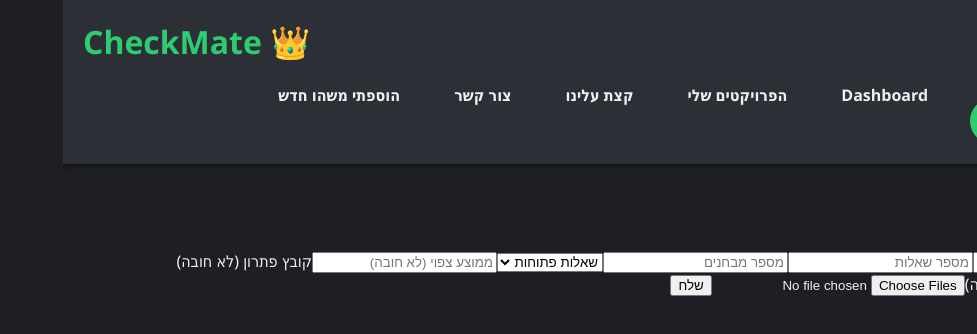
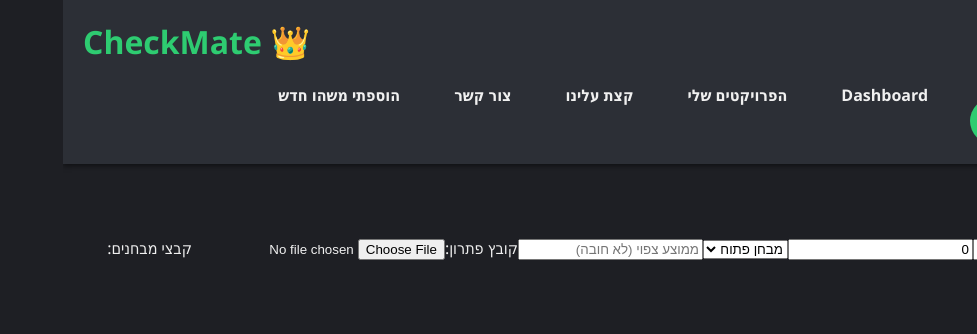
Before and after one commit to CheckMate400/CM_frontend, a React (Vite) app: page /new in a window 1280 px wide. Shown: the top 334 px of the page, without its empty margins (303-1280 px from the left). Built offline with nearby package versions, Linux system fonts and the light colour scheme.

Commit message:
better front + dashboard

```diff
--- a/package.json
+++ b/package.json
@@ -10,9 +10,11 @@
     "preview": "vite preview"
   },
   "dependencies": {
+    "axios": "^1.10.0",
     "react": "^19.1.0",
     "react-dom": "^19.1.0",
-    "react-router-dom": "^7.6.0"
+    "react-router-dom": "^7.6.0",
+    "recharts": "^2.15.3"
   },
   "devDependencies": {
     "@eslint/js": "^9.25.0",
--- /dev/null
+++ b/src/api/projects.js
@@ -0,0 +1,18 @@
+// api/projects.js
+
+export async function sendProject(formData) {
+    const BACKEND_URL = "https://cm-backend-8k6b.onrender.com";
+
+    try {
+      const response = await fetch(`${BACKEND_URL}/projects/create`, {
+        method: "POST",
+        body: formData,
+      });
+
+      const data = await response.json();
+      return data;
+    } catch (err) {
+      console.error("❌ Error sending project:", err);
+      throw err;
+    }
+  }
--- /dev/null
+++ b/src/api/projects_get.js
@@ -0,0 +1,12 @@
+const BACKEND_URL = "https://cm-backend-8k6b.onrender.com";
+
+export async function fetchProjects() {
+  try {
+    const res = await fetch(`${BACKEND_URL}/projects`);
+    const data = await res.json();
+    return data;
+  } catch (err) {
+    console.error("❌ Failed to fetch projects:", err);
+    return [];
+  }
+}
--- a/src/pages/Dashboard.jsx
+++ b/src/pages/Dashboard.jsx
@@ -1,84 +1,56 @@
 import React, { useEffect, useState } from "react";
-import axios from "axios";
-import { PieChart, Pie, Cell, Tooltip, Legend } from "recharts";
-
-const BACKEND_URL = "https://YOUR-BACKEND-URL/statistics"; // 👈 Replace with your actual Render URL
-
-const dummyGrades = [95, 88, 76, 90, 85, 67, 59, 92, 74, 81];
-
-const COLORS = ["#00ff99", "#33cc66", "#339966", "#666666", "#ff6666"];
+import { fetchProjects } from "../api/projects_get";
 
 function Dashboard() {
-  const [stats, setStats] = useState(null);
+  const [projects, setProjects] = useState([]);
   const [loading, setLoading] = useState(true);
 
   useEffect(() => {
-  const fakeStats = {
-    average: 82.3,
-    median: 85,
-    std_dev: 10.1,
-    grade_distribution: {
-      "90-100": 3,
-      "80-89": 4,
-      "70-79": 2,
-      "60-69": 1,
-      "<60": 0,
-    },
-  };
-  setStats(fakeStats);
+    async function load() {
+      const data = await fetchProjects();
+      setProjects(data);
       setLoading(false);
+    }
+    load();
   }, []);
-  console.log("📊 Stats:", stats);
 
-
-  if (loading) return <div className="text-white p-6">Loading...</div>;
-  if (!stats) return <div className="text-red-500 p-6">No stats available</div>;
-
-  const chartData = Object.entries(stats.grade_distribution).map(([gradeRange, count]) => ({
-    name: gradeRange,
-    value: count,
-  }));
+  if (loading) return <div className="text-white p-6">טוען נתונים...</div>;
 
   return (
     <div className="min-h-screen bg-black text-green-400 p-6">
-    <h1 className="text-3xl font-bold mb-6">📊 Dashboard is loading</h1>
-    <pre>{JSON.stringify(stats, null, 2)}</pre>
+      <h1 className="text-3xl font-bold mb-6">📊 לוח ניהול הפרויקטים</h1>
 
-      <div className="grid grid-cols-1 md:grid-cols-3 gap-4 mb-8">
-        <StatCard title="Average" value={stats.average} />
-        <StatCard title="Median" value={stats.median} />
-        <StatCard title="Standard Deviation" value={stats.std_dev} />
+      {projects.length === 0 ? (
+        <p>לא נמצאו פרויקטים</p>
+      ) : (
+        <div className="space-y-6">
+          {projects.map((proj) => (
+            <div
+              key={proj.project_id}
+              className="bg-gray-900 p-4 rounded-2xl shadow-md"
+            >
+              <h2 className="text-xl font-semibold mb-2">{proj.project_name}</h2>
+              <p>נושא: {proj.subject}</p>
+              <p>מספר מבחנים: {proj.num_tests}</p>
+              <p>מספר שאלות: {proj.num_questions}</p>
+              <div className="grid grid-cols-3 gap-4 mt-2">
+                <StatCard title="ממוצע" value={proj.stats.average} />
+                <StatCard title="חציון" value={proj.stats.median} />
+                <StatCard title="סטיית תקן" value={proj.stats.std_dev} />
               </div>
-
-      <div className="bg-gray-900 p-4 rounded-2xl shadow-md">
-        <h2 className="text-xl font-semibold mb-2">Grade Distribution</h2>
-        {/* <PieChart width={400} height={300}>
-          <Pie
-            data={chartData}
-            cx={200}
-            cy={150}
-            labelLine={false}
-            label={({ name }) => name}
-            outerRadius={100}
-            dataKey="value"
-          >
-            {chartData.map((entry, index) => (
-              <Cell key={`cell-${index}`} fill={COLORS[index % COLORS.length]} />
+            </div>
           ))}
-          </Pie>
-          <Tooltip />
-          <Legend />
-        </PieChart> */}
         </div>
+      )}
     </div>
   );
 }
 
 function StatCard({ title, value }) {
   return (
-    <div className="bg-gray-900 p-4 rounded-2xl shadow-md text-center">
+    <div className="bg-gray-800 p-3 rounded-xl text-center">
       <div className="text-lg font-semibold">{title}</div>
-      <div className="text-3xl mt-2">{value}</div>
+      <div className="text-2xl mt-1">{value}</div>
     </div>
   );
 }
--- a/src/pages/NewProject.jsx
+++ b/src/pages/NewProject.jsx
@@ -1,88 +1,107 @@
-import { useState } from 'react';
+import React, { useState } from "react";
+import { sendProject } from "../api/projects";
 
-function NewProject() {
-  const [formData, setFormData] = useState({
-    project_name: '',
-    subject: '',
-    num_questions: '',
-    num_tests: '',
-    project_type: 'open',
-    expected_average: '',
-  });
-
+const NewProject = () => {
+  const [projectName, setProjectName] = useState("");
+  const [subject, setSubject] = useState("");
+  const [numQuestions, setNumQuestions] = useState(0);
+  const [projectType, setProjectType] = useState("open");
+  const [expectedAverage, setExpectedAverage] = useState("");
   const [solutionFile, setSolutionFile] = useState(null);
   const [testFiles, setTestFiles] = useState([]);
-  const [status, setStatus] = useState(null);
-
-  const handleChange = (e) => {
-    setFormData({ ...formData, [e.target.name]: e.target.value });
-  };
 
   const handleSubmit = async (e) => {
     e.preventDefault();
 
-    const data = new FormData();
-
-    Object.entries(formData).forEach(([key, value]) => {
-      if (value !== '') {
-        data.append(key, value);
-      }
-    });
-
-    if (solutionFile) {
-      data.append('solution_file', solutionFile);
+    const formData = new FormData();
+    formData.append("project_name", projectName);
+    formData.append("subject", subject);
+    formData.append("num_questions", numQuestions);
+    formData.append("num_tests", testFiles.length);
+    formData.append("project_type", projectType);
+    if (expectedAverage) {
+      formData.append("expected_average", expectedAverage);
     }
-
-    for (const file of testFiles) {
-      data.append('test_files', file);
+    formData.append("solution_file", solutionFile);
+    for (let i = 0; i < testFiles.length; i++) {
+      formData.append("test_files", testFiles[i]);
     }
 
     try {
-      const response = await fetch('https://cm-backend-8k6b.onrender.com/create_project/', {
-        method: 'POST',
-        body: data,
-      });
-
-      const result = await response.json();
-      if (response.ok) {
-        setStatus(`Project Created: ${result.project_id}`);
-      } else {
-        setStatus(` Error: ${result.error || 'Unknown'}`);
-      }
-    } catch (err) {
-      setStatus(` Request failed: ${err.message}`);
+      const data = await sendProject(formData);
+      console.log("✅ Success:", data);
+      alert("Project created successfully!");
+    } catch (error) {
+      console.error("❌ Failed to create project:", error);
+      alert("Something went wrong!");
     }
   };
 
   return (
     <div className="p-6 max-w-xl mx-auto">
-      <h1 className="text-2xl font-bold mb-4">יצירת פרויקט חדש</h1>
-      <form onSubmit={handleSubmit} className="space-y-4" encType="multipart/form-data">
-        <input className="w-full border p-2" name="project_name" placeholder="שם הפרויקט" onChange={handleChange} required />
-        <input className="w-full border p-2" name="subject" placeholder="נושא" onChange={handleChange} required />
-        <input className="w-full border p-2" name="num_questions" type="number" placeholder="מספר שאלות" onChange={handleChange} required />
-        <input className="w-full border p-2" name="num_tests" type="number" placeholder="מספר מבחנים" onChange={handleChange} required />
-
-        <select className="w-full border p-2" name="project_type" onChange={handleChange}>
-          <option value="open">שאלות פתוחות</option>
-          <option value="multichoice">רב ברירה</option>
+      <h2 className="text-2xl font-bold mb-4">צור פרויקט חדש</h2>
+      <form onSubmit={handleSubmit} className="space-y-4">
+        <input
+          type="text"
+          placeholder="שם הפרויקט"
+          className="w-full p-2 border"
+          value={projectName}
+          onChange={(e) => setProjectName(e.target.value)}
+          required
+        />
+        <input
+          type="text"
+          placeholder="נושא"
+          className="w-full p-2 border"
+          value={subject}
+          onChange={(e) => setSubject(e.target.value)}
+          required
+        />
+        <input
+          type="number"
+          placeholder="מספר שאלות"
+          className="w-full p-2 border"
+          value={numQuestions}
+          onChange={(e) => setNumQuestions(e.target.value)}
+          required
+        />
+        <select
+          className="w-full p-2 border"
+          value={projectType}
+          onChange={(e) => setProjectType(e.target.value)}
+        >
+          <option value="open">מבחן פתוח</option>
+          <option value="multichoice">אמריקאי</option>
           <option value="homework">עבודת בית</option>
         </select>
-
-        <input className="w-full border p-2" name="expected_average" type="number" placeholder="ממוצע צפוי (לא חובה)" onChange={handleChange} />
-
-        <label className="block">קובץ פתרון (לא חובה)</label>
-        <input className="w-full" type="file" accept="application/pdf" onChange={(e) => setSolutionFile(e.target.files[0])} />
-
-        <label className="block">קבצי מבחנים (חובה)</label>
-        <input className="w-full" type="file" accept="application/pdf" multiple onChange={(e) => setTestFiles([...e.target.files])} required />
-
-        <button type="submit" className="bg-blue-600 text-white px-4 py-2 rounded">שלח</button>
+        <input
+          type="number"
+          placeholder="ממוצע צפוי (לא חובה)"
+          className="w-full p-2 border"
+          value={expectedAverage}
+          onChange={(e) => setExpectedAverage(e.target.value)}
+        />
+        <label className="block">קובץ פתרון:</label>
+        <input
+          type="file"
+          accept=".pdf"
+          onChange={(e) => setSolutionFile(e.target.files[0])}
+          required
+        />
+        <label className="block">קבצי מבחנים:</label>
+        <input
+          type="file"
+          accept=".pdf"
+          multiple
+          onChange={(e) => setTestFiles(Array.from(e.target.files))}
+          required
+        />
+        <button type="submit" className="bg-green-600 text-white px-4 py-2 rounded">
+          שלח לבדיקה
+        </button>
       </form>
-
-      {status && <p className="mt-4 text-center">{status}</p>}
     </div>
   );
-}
+};
 
 export default NewProject;
```
Also changed, not shown: 1 other file (tests, documents, lock files or other folders). Lines whose indentation alone changed are shown as unchanged.
